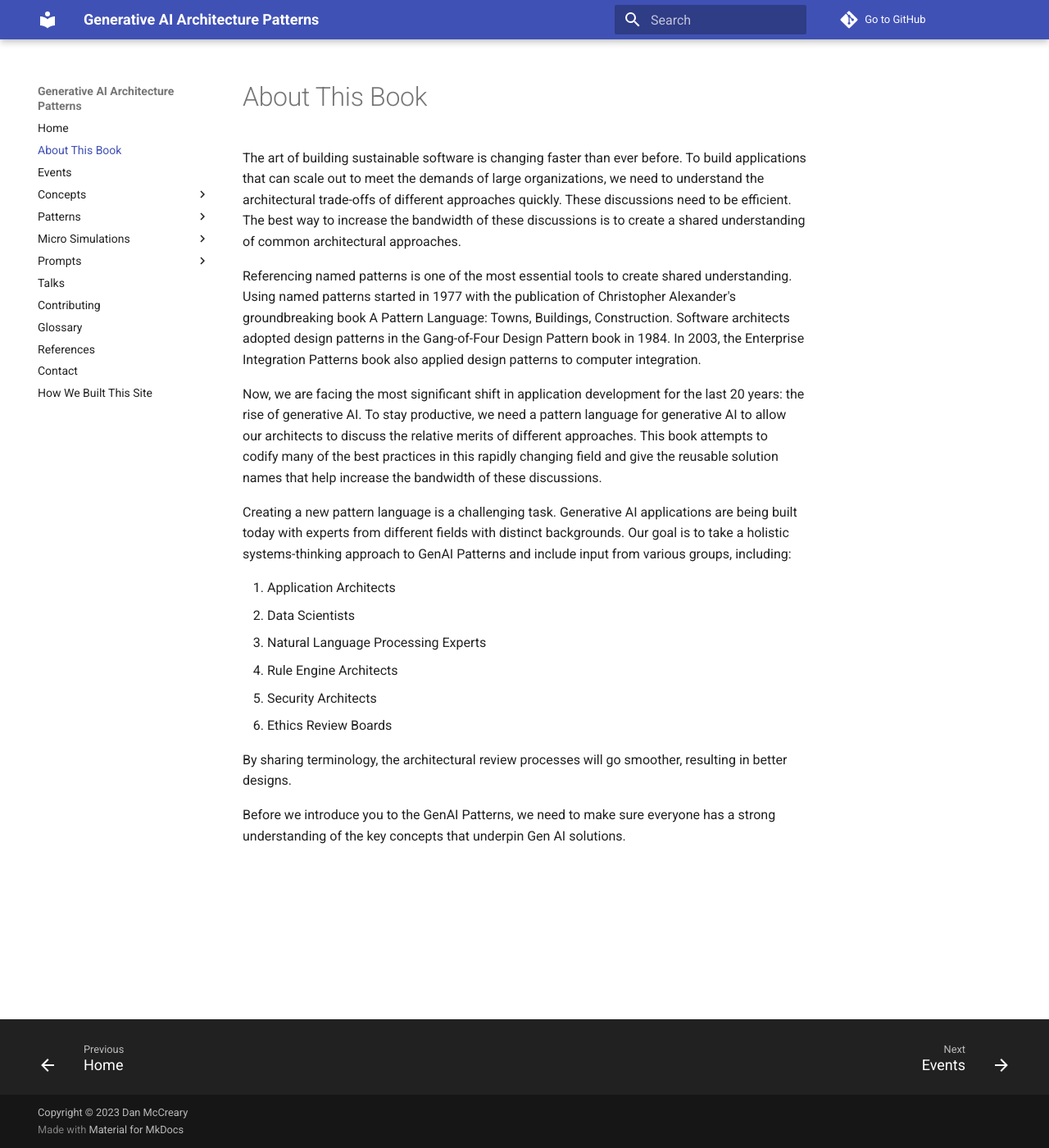
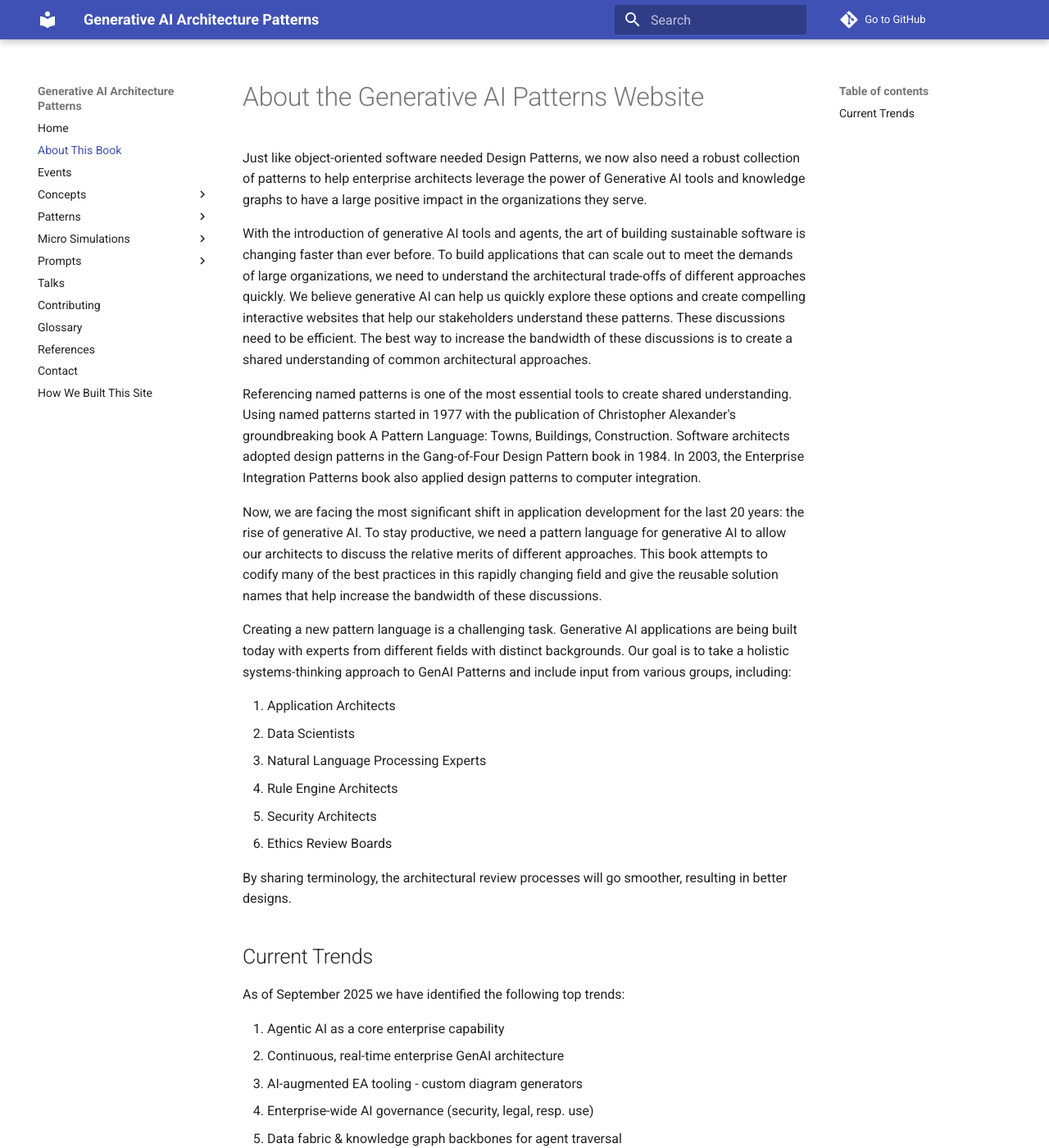
Before and after one commit to dmccreary/genai-arch-patterns, an MkDocs documentation site: the page built from docs/about.md, in a window 1280 px wide and 1400 px high. Shown: the whole window at 82% size. Built offline with MkDocs 1.6.1 and Material for MkDocs 9.7.7, drawn with Linux system fonts in a browser that asks for light colours; comment, search, counter and statistics services are not loaded; some of the changed text lies outside the part shown.

Commit message:
updating content

```diff
--- a/docs/about.md
+++ b/docs/about.md
@@ -1,6 +1,13 @@
-# About This Book
+# About the Generative AI Patterns Website
 
-The art of building sustainable software is changing faster than ever before.  To build applications that can scale out to meet the demands of large organizations, we need to understand the architectural trade-offs of different approaches quickly.  These discussions need to be efficient.  The best way to increase the bandwidth of these discussions is to create a shared understanding of common architectural approaches.
+Just like object-oriented software needed Design Patterns, we now also
+need a robust collection of patterns to help enterprise architects leverage
+the power of Generative AI tools and knowledge graphs to have a large
+positive impact in the organizations they serve.
+
+With the introduction of generative AI tools and agents, the art of building sustainable software is changing faster than ever before.  To build applications that can scale out to meet the demands of large organizations, we need to understand the architectural trade-offs of different approaches quickly.  We believe generative AI can help us quickly explore these options
+and create compelling interactive websites that help our stakeholders understand
+these patterns.  These discussions need to be efficient.  The best way to increase the bandwidth of these discussions is to create a shared understanding of common architectural approaches.
 
 Referencing named patterns is one of the most essential tools to create shared understanding.  Using named patterns started in 1977 with the publication of Christopher Alexander's groundbreaking book A Pattern Language: Towns, Buildings, Construction.  Software architects adopted design patterns in the Gang-of-Four Design Pattern book in 1984.  In 2003, the Enterprise Integration Patterns book also applied design patterns to computer integration.
 
@@ -17,4 +24,21 @@ Creating a new pattern language is a challenging task.  Generative AI applicatio
 
 By sharing terminology, the architectural review processes will go smoother, resulting in better designs.
 
-Before we introduce you to the GenAI Patterns, we need to make sure everyone has a strong understanding of the key concepts that underpin Gen AI solutions.
+## Current Trends
+
+As of September 2025 we have identified the following top trends:
+
+1. Agentic AI as a core enterprise capability
+2. Continuous, real-time enterprise GenAI architecture
+3. AI-augmented EA tooling - custom diagram generators
+4. Enterprise-wide AI governance (security, legal, resp. use)
+5. Data fabric & knowledge graph backbones for agent traversal
+6. Open, modular AI reference architectures (layers etc.)
+7. Core modernization with an “intelligent core” knowledge graph
+8. Value-linked roadmaps & portfolio rationalization
+9. Pragmatism on impact metrics
+10. Skills & methods refresh within EA frameworks
+
+Before we introduce you to the GenAI Patterns, we need to make sure everyone has a strong understanding of the key concepts that underpin Gen AI solutions.  We encourage you
+to first visit the [GenAI Patterns Concepts](./concepts/index.md) section of the
+website.
```
Also changed, not shown: docs/sims/ea-drawing-tools/index.md (added, +1 -0 lines), docs/sims/ea-drawing-tools/mermaid-drawing-sites.md (added, +57 -0 lines), docs/stories/index.md (added, +1 -0 lines).
